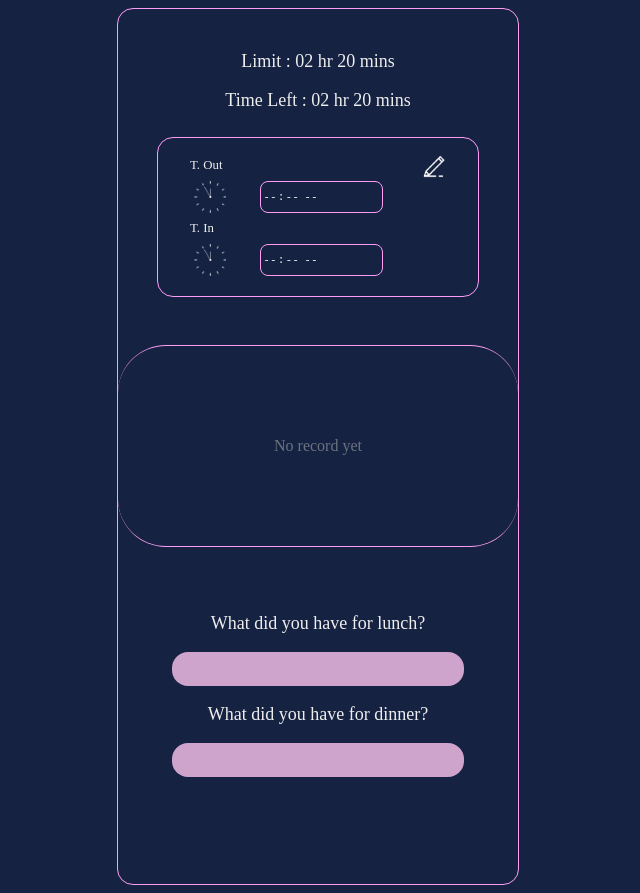
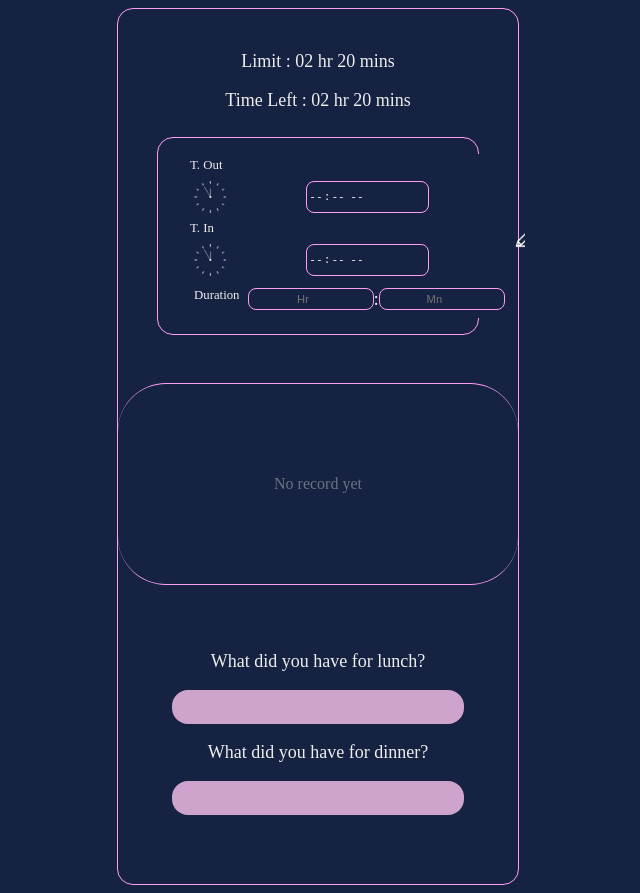
Before and after one commit to vickertan/Rest-Time, a React (Vite) app: page / in a window 1280 px wide. Shown: the whole page, without its empty margins (322-962 px from the left). Built offline with nearby package versions, Linux system fonts and the light colour scheme.

Commit message:
Give unique className for each element
Create Duration input layout

```diff
--- a/src/components/TimeForm.jsx
+++ b/src/components/TimeForm.jsx
@@ -81,12 +81,14 @@ export default function TimeForm(props) {
         <div id="form">
             <div className="left-div">
                 <label
-                    className={outActive ? "active" : undefined}
+                    className={`in-out-label ${
+                        outActive ? "active" : ""
+                    }`.trim()}
                     htmlFor="out-time"
                 >
                     T. Out
                 </label>
-                <div>
+                <div className="in-out-div">
                     <button
                         ref={outTimeRef}
                         className="clock-button"
@@ -98,6 +100,7 @@ export default function TimeForm(props) {
                         ref={outTimeRef}
                         id="out-time"
                         type="time"
+                        className="in-out-time"
                         value={outInput}
                         onChange={(e) => {
                             setOutInput(e.target.value);
@@ -105,12 +108,14 @@ export default function TimeForm(props) {
                     />
                 </div>
                 <label
-                    className={inActive ? "active" : undefined}
+                    className={`in-out-label ${
+                        inActive ? "active" : ""
+                    }`.trim()}
                     htmlFor="in-time"
                 >
                     T. In
                 </label>
-                <div>
+                <div className="in-out-div">
                     <button
                         ref={inTimeRef}
                         className="clock-button"
@@ -122,21 +127,40 @@ export default function TimeForm(props) {
                         ref={inTimeRef}
                         id="in-time"
                         type="time"
+                        className="in-out-time"
                         value={inInput}
                         onChange={(e) => {
                             setInInput(e.target.value);
                         }}
                     />
                 </div>
+                <div className="duration">
+                    <label className="dur-label" htmlFor="duration">
+                        Duration
+                    </label>
+                    <div className="dur-div">
+                        <input
+                            type="number"
+                            min="0"
+                            id="duration"
+                            placeholder="Hr"
+                        />
+                        :
+                        <input
+                            type="number"
+                            min="0"
+                            max="59"
+                            placeholder="Mn"
+                        />
                     </div>
-            <div className="right-div">
+                </div>
+            </div>
             <RecordButton
                 {...props}
                 ref={{ outTimeRef, inTimeRef }}
                 setOutInput={setOutInput}
                 setInInput={setInInput}
             />
-            </div>
         </div>
     );
 }
```
Lines whose indentation alone changed are shown as unchanged.
